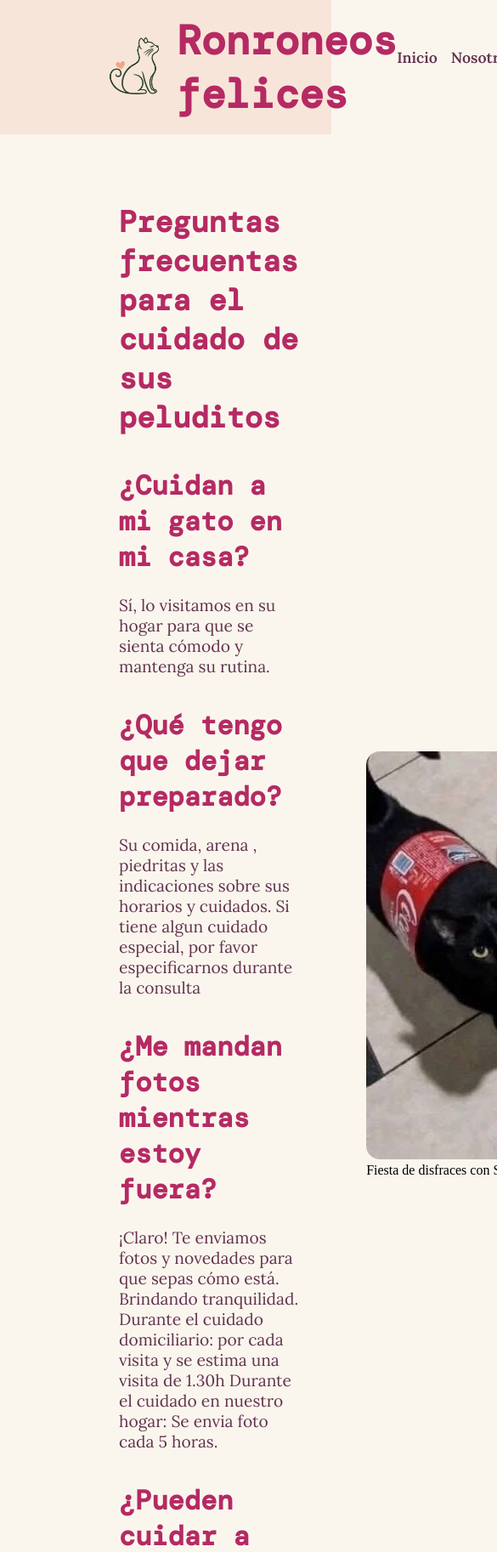
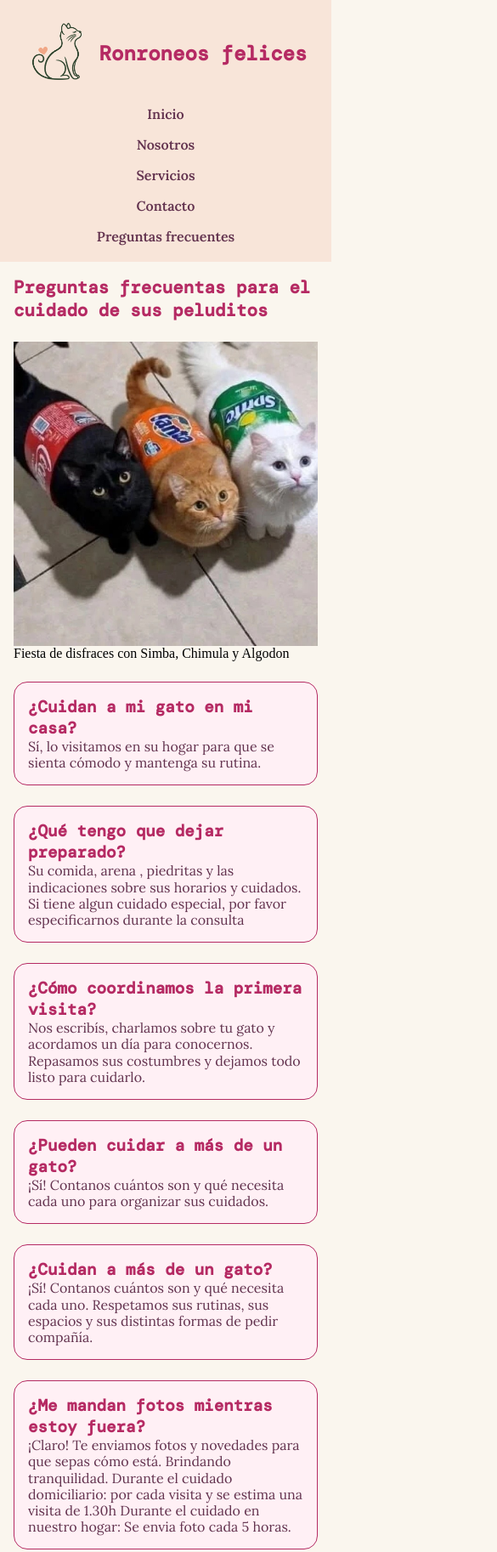
Before and after one commit to Yiru26/ronroneosFelices, a plain HTML site: page pages/preguntasfrecuentes.html in a window 390 px wide. Shown: the top 1826 px of the page at 85% size, 585 px wide, since content can reach past the window. Drawn offline with nearby package versions, Linux system fonts and the light colour scheme; a web font is replaced by a local one.

Commit message:
mediaquery

```diff
--- a/pages/preguntasfrecuentes.html
+++ b/pages/preguntasfrecuentes.html
@@ -38,33 +38,52 @@
     </header>
     <main>
         <section>
-            <article class="main-content">
-                <div class="info">
-                    <h2> Preguntas frecuentas para el cuidado de sus peluditos</h2>
-                    <h3 class="content-title">¿Cuidan a mi gato en mi casa?</h3>
+            <article class="preguntas-content">
+                <h2 class="preguntas-title"> Preguntas frecuentas para el cuidado de sus peluditos</h2>
+                <figure class="preguntas-img">
+                    <img src="../img/preguntas frecuentes .jpg"
+                        alt=" Tres gatos de diferentes color, uno de coca cola, otro de fanta y sprite"
+                        class="foto-preguntas" />
+                    <figcaption> Fiesta de disfraces con Simba, Chimula y Algodon</figcaption>
+                </figure>
+                <div class="preguntas-card card-1">
+                    <h3>¿Cuidan a mi gato en mi casa?</h3>
                     <p class="info-text"> Sí, lo visitamos en su hogar para que se sienta cómodo y mantenga su rutina.
                     </p>
-                    <h3 class="content-title">¿Qué tengo que dejar preparado?</h3>
+                </div>
+                <div class="preguntas-card card-2">
+                    <h3>¿Qué tengo que dejar preparado?</h3>
                     <p class="info-text">Su comida, arena , piedritas y las indicaciones sobre sus horarios y cuidados.
                         Si tiene algun
                         cuidado
                         especial, por favor especificarnos durante la consulta</p>
-                    <h3 class="content-title">¿Me mandan fotos mientras estoy fuera?</h3>
+                </div>
+                <div class="preguntas-card card-6">
+
+                    <h3>¿Me mandan fotos mientras estoy fuera?</h3>
                     <p class="info-text"> ¡Claro! Te enviamos fotos y novedades para que sepas cómo está. Brindando
                         tranquilidad.
                         Durante el cuidado domiciliario: por cada visita y se estima una visita de 1.30h
                         Durante el cuidado en nuestro hogar: Se envia foto cada 5 horas.
                     </p>
-                    <h3 class="content-title">¿Pueden cuidar a más de un gato?</h3>
+                </div>
+                <div class="preguntas-card card-4">
+                    <h3>¿Pueden cuidar a más de un gato?</h3>
                     <p class="info-text"> ¡Sí! Contanos cuántos son y qué necesita cada uno para organizar sus cuidados.
                     </p>
                 </div>
-                <figure>
-                    <img src="../img/preguntas frecuentes .jpg"
-                        alt=" Tres gatos de diferentes color, uno de coca cola, otro de fanta y sprite"
-                        class="main-img" />
-                    <figcaption> Fiesta de disfraces con Simba, Chimula y Algodon</figcaption>
-                </figure>
+                <div class="preguntas-card card-5">
+                    <h3>¿Cuidan a más de un gato?</h3>
+                    <p class="info-text"> ¡Sí! Contanos cuántos son y qué necesita cada uno. Respetamos sus rutinas, sus
+                        espacios y sus distintas formas de pedir compañía.
+                    </p>
+                </div>
+                <div class="preguntas-card card-3">
+                    <h3>¿Cómo coordinamos la primera visita?</h3>
+                    <p class="info-text"> Nos escribís, charlamos sobre tu gato y acordamos un día para conocernos.
+                        Repasamos sus costumbres y dejamos todo listo para cuidarlo.
+                    </p>
+                </div>
             </article>
         </section>
 
--- a/styles/styles.css
+++ b/styles/styles.css
@@ -54,7 +54,53 @@ a {
     font-family: 'Lora', serif;
     color: #63334F;
     font-size: 1.1rem;
+}
 
+/* Mobile */
+@media (max-width: 743px) {
+
+    h1 {
+        font-size: 1.5rem;
+    }
+
+    h2 {
+        font-size: 1.3rem;
+    }
+
+    h3 {
+        font-size: 1.2rem;
+    }
+
+    /* textos */
+    p,
+    li,
+    a {
+        font-size: 1rem;
+    }
+}
+
+/* Tablet */
+@media (min-width: 743px) and (max-width: 1023px) {
+
+    h1 {
+        font-size: 1.5rem;
+        font-weight: 700;
+    }
+
+    h2 {
+        font-size: 2.2rem;
+    }
+
+    h3 {
+        font-size: 2rem;
+    }
+
+    /* textos */
+    p,
+    li,
+    a {
+        font-size: 1.2rem;
+    }
 }
 
 /* quitar lista */
@@ -70,6 +116,34 @@ header {
     justify-content: space-between;
     align-items: center;
     padding: 16px 120px;
+}
+
+/* Mobile */
+@media (max-width: 743px) {
+
+    header {
+        padding: 20px;
+        flex-direction: column;
+        gap: 20px;
+
+    }
+
+    .menu-list {
+        flex-direction: column;
+        align-items: center;
+        gap: 12px;
+    }
+}
+
+
+/* Tablet */
+@media (min-width: 743px) and (max-width: 1023px) {
+
+    header {
+        padding: 16px 16px;
+        font-size: 1.5rem;
+    }
+
 }
 
 /* titulo y logo juntos */
@@ -113,6 +187,41 @@ header {
     align-items: center;
 }
 
+.info-text {
+    font-size: 1.2rem;
+    line-height: 1.5rem;
+
+}
+
+
+/* Mobile */
+@media (max-width: 743px) {
+
+    .main-content {
+        padding: 16px 24px;
+        grid-template-areas: "info"
+            "img"
+            "content";
+    }
+
+    .info-text {
+        font-size: 1rem;
+        line-height: 1.2rem;
+    }
+}
+
+/* Tablet */
+@media (min-width: 743px) and (max-width: 1023px) {
+
+    .main-content {
+        padding: 16px 24px;
+        grid-template-areas: "info"
+            "img"
+            "content";
+    }
+
+}
+
 
 .content-title {
     margin-top: 12px;
@@ -130,11 +239,7 @@ header {
     grid-area: content;
 }
 
-.info-text {
-    font-size: 1.2rem;
-    line-height: 1.5rem;
 
-}
 
 /* Como funciona */
 .list-como-funciona {
@@ -188,6 +293,101 @@ header {
     gap: 16px;
 }
 
+/* PREGUNTAS FRECUENTES */
+
+.preguntas-content {
+    display: grid;
+    gap: 24px;
+    grid-template-columns: repeat(6, 1fr);
+    padding: 60px 120px;
+    grid-template-areas:
+        "title title title title title title"
+        "img   img   card1 card1 card2 card2"
+        "img   img   card3 card3 card4 card4"
+        "card5 card5 card5 card6 card6 card6";
+
+}
+
+.card-1 {
+    grid-area: card1;
+}
+
+.card-2 {
+    grid-area: card2;
+}
+
+.card-3 {
+    grid-area: card3;
+}
+
+.card-4 {
+    grid-area: card4;
+}
+
+.card-5 {
+    grid-area: card5;
+}
+
+.card-6 {
+    grid-area: card6;
+}
+
+.preguntas-title {
+    grid-area: title;
+}
+
+.preguntas-img {
+    grid-area: img;
+}
+
+.foto-preguntas {
+    display: block;
+    width: 100%;
+    height: auto;
+}
+
+.preguntas-card {
+    border: 1px solid #B52A63;
+    padding: 16px;
+    border-radius: 16px;
+    background-color: #FFF0F5;
+}
+
+@media (max-width: 743px) {
+    .preguntas-content {
+        padding: 16px 16px;
+        grid-template-columns: repeat(1, 1fr);
+        grid-template-areas:
+            "title "
+            "img "
+            "card1"
+            "card2"
+            "card3"
+            "card4"
+            "card5"
+            "card6";
+    }
+}
+
+/* Tablet */
+@media (min-width: 743px) and (max-width: 1023px) {
+
+    .preguntas-content {
+        padding: 16px 16px;
+        grid-template-columns: repeat(1, 1fr);
+        grid-template-areas:
+            "title "
+            "img "
+            "card1"
+            "card2"
+            "card3"
+            "card4"
+            "card5"
+            "card6";
+    }
+}
+
+
 /* main servicios */
 .reverse {
     flex-direction: row-reverse;
```
